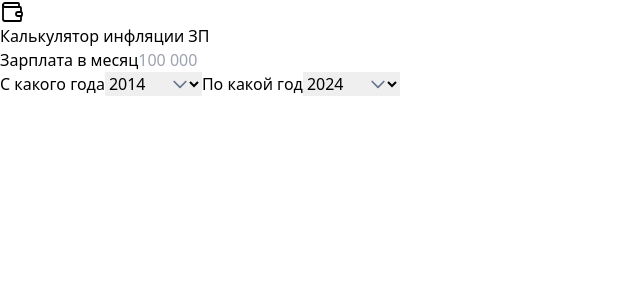
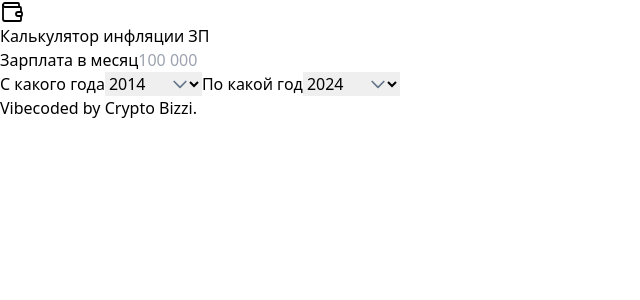
Before and after one commit to bizzi-coding/inflation-website, a React (Vite) app: page / in a window 1280 px wide. Shown: the top 300 px of the page, without its empty margins (0-640 px from the left). Built offline with nearby package versions, Linux system fonts and the light colour scheme.

Commit message:
Добавил подпись создателя

```diff
--- a/src/App.jsx
+++ b/src/App.jsx
@@ -152,6 +152,9 @@
           )}
         </div>
       </div>
+      <p className="mt-8 text-sm text-gray-400 text-center">
+        Vibecoded by Crypto Bizzi.
+      </p>
     </div>
   )
 }
```
